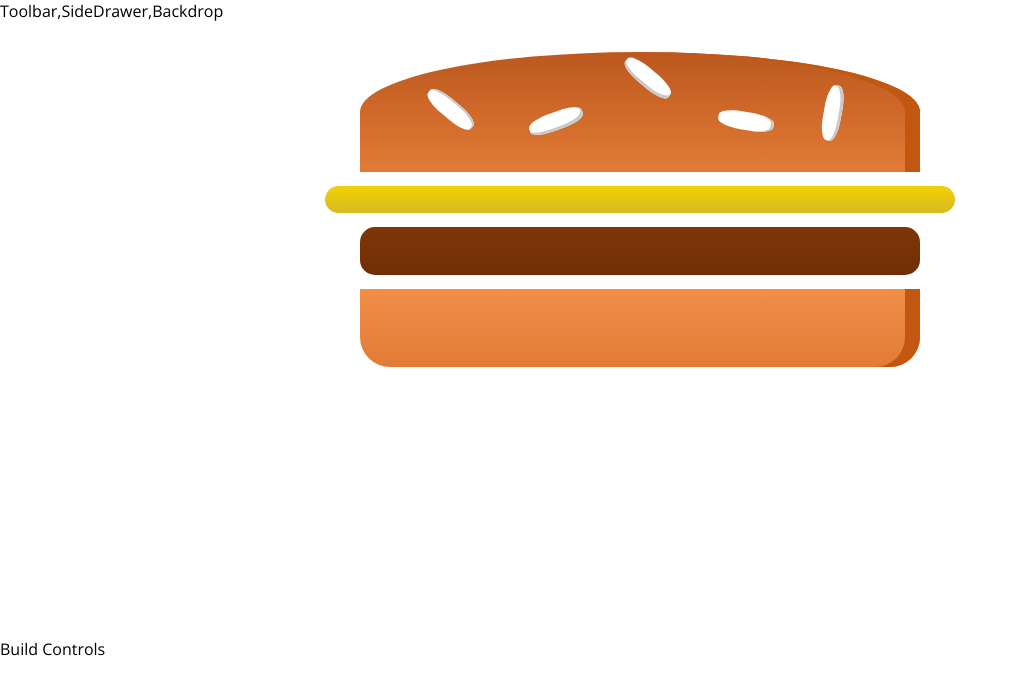
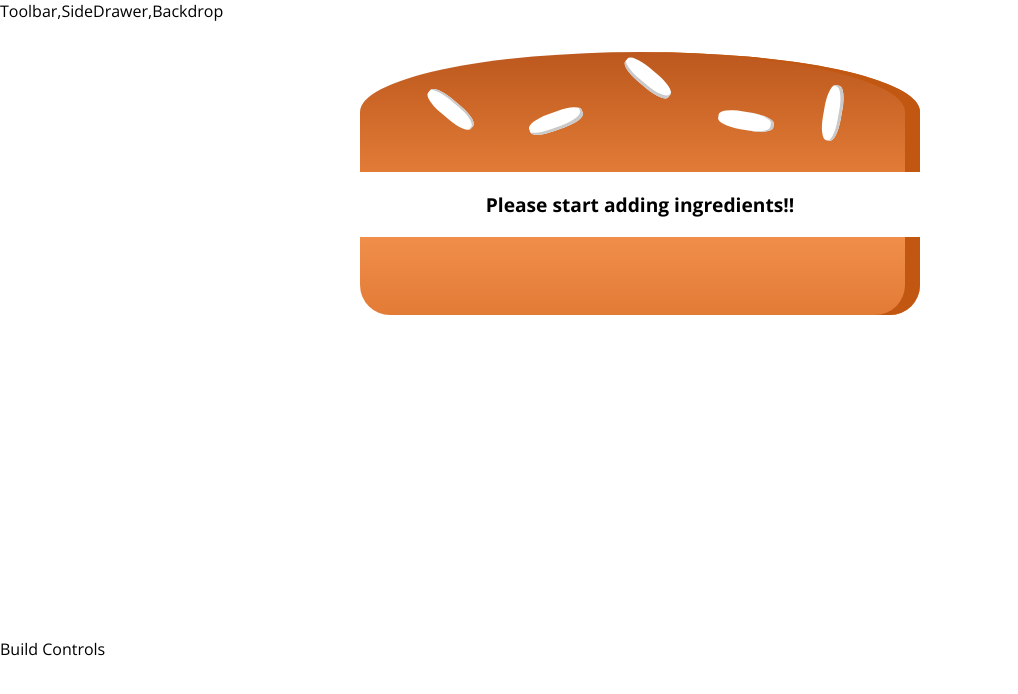
Before and after one commit to SaiChandra2896/Burger-Builder, a React (Create React App) app: page / in a window 1280 px wide. Shown: the top 694 px of the page, without its empty margins (0-1018 px from the left). Built offline with nearby package versions, Linux system fonts and the light colour scheme.

Commit message:
added dynamic rendering to the burger ingredients

```diff
--- a/src/components/Burger/Burger.js
+++ b/src/components/Burger/Burger.js
@@ -4,11 +4,28 @@
 import BurgerIngredient from "./BurgerIngredient/BurgerIngredient";
 
 const burger = props => {
+  let transformedingredients = Object.keys(props.ingredients)
+    .map(igKey => {
+      // console.log(igKey);
+      // console.log([...Array(props.ingredients[igKey])]);
+      return [...Array(props.ingredients[igKey])].map((_, i) => {
+        // console.log(i);
+        // console.log(_);
+        return <BurgerIngredient key={igKey + i} type={igKey} />;
+      });
+    })
+    .reduce((arr, el) => {
+      return arr.concat(el);
+    }, []);
+  //console.log(transformedingredients);
+  if (transformedingredients.length === 0) {
+    transformedingredients = <p>Please start adding ingredients!!</p>;
+  }
+
   return (
     <div className={classes.Burger}>
       <BurgerIngredient type="bread-top" />
-      <BurgerIngredient type="cheese" />
-      <BurgerIngredient type="meat" />
+      {transformedingredients}
       <BurgerIngredient type="bread-bottom" />
     </div>
   );
--- a/src/containers/BurgerBuilder/BurgerBuilder.js
+++ b/src/containers/BurgerBuilder/BurgerBuilder.js
@@ -3,10 +3,18 @@
 import Burger from "../../components/Burger/Burger";
 
 class BurgerBuilder extends Component {
+  state = {
+    ingredients: {
+      salad: 0,
+      bacon: 0,
+      cheese: 0,
+      meat: 0
+    }
+  };
   render() {
     return (
       <Aux>
-        <Burger />
+        <Burger ingredients={this.state.ingredients} />
         <div>Build Controls</div>
       </Aux>
     );
```
Also changed, not shown: src/components/Burger/BuildControls/BuildControls.js (added).
